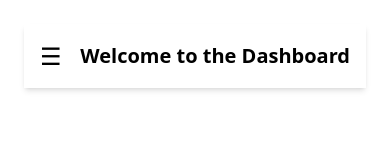
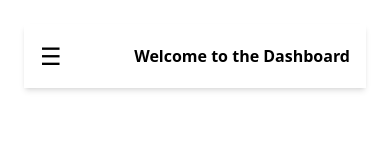
Before and after one commit to sajib689/admin-dashboard, a React (Vite) app: page / in a window 390 px wide. Shown: the top 160 px of the page. Built offline with nearby package versions, Linux system fonts and the light colour scheme.

Commit message:
update Sidebar and Users components for improved responsiveness and null check on users mapping

```diff
--- a/src/components/Sidebar.jsx
+++ b/src/components/Sidebar.jsx
@@ -127,7 +127,7 @@ const Sidebar = () => {
             ☰
           </button>
           <div className="relative">
-            <h1 className="text-xl font-semibold">Welcome to the Dashboard</h1>
+            <h1 className="md:text-xl font-semibold ms-5 sm:text-[18 px]">Welcome to the Dashboard</h1>
           </div>
         </header>
 
--- a/src/components/Users.jsx
+++ b/src/components/Users.jsx
@@ -32,7 +32,7 @@ const Users = () => {
             </tr>
           </thead>
           <tbody>
-            {users.map((user) => (
+            {users?.map((user) => (
               <tr key={user.id} className="border-t hover:bg-gray-100">
                 <td className="px-6 py-4">{user.name}</td>
                 <td className="px-6 py-4">{user.email}</td>
```
